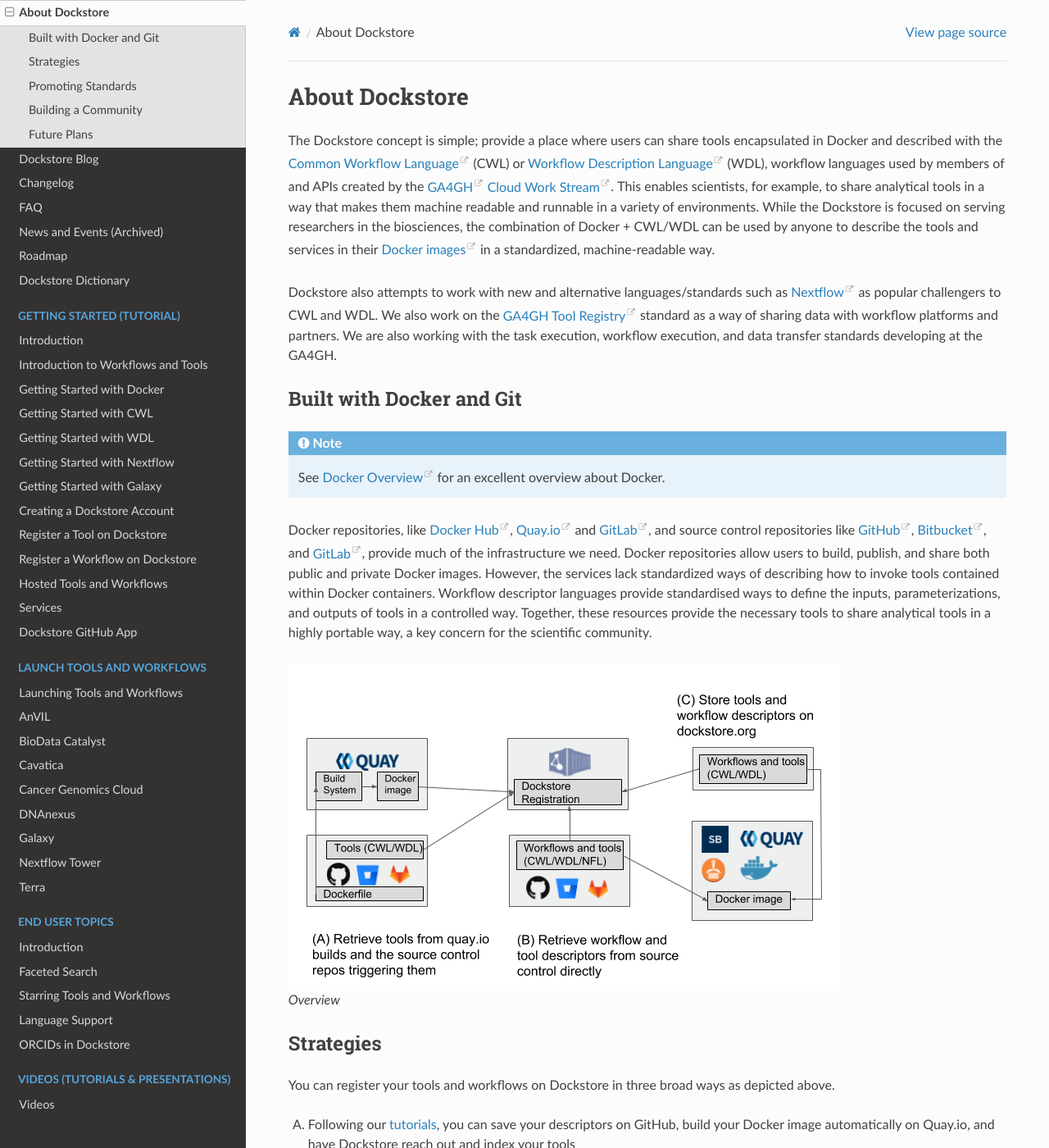
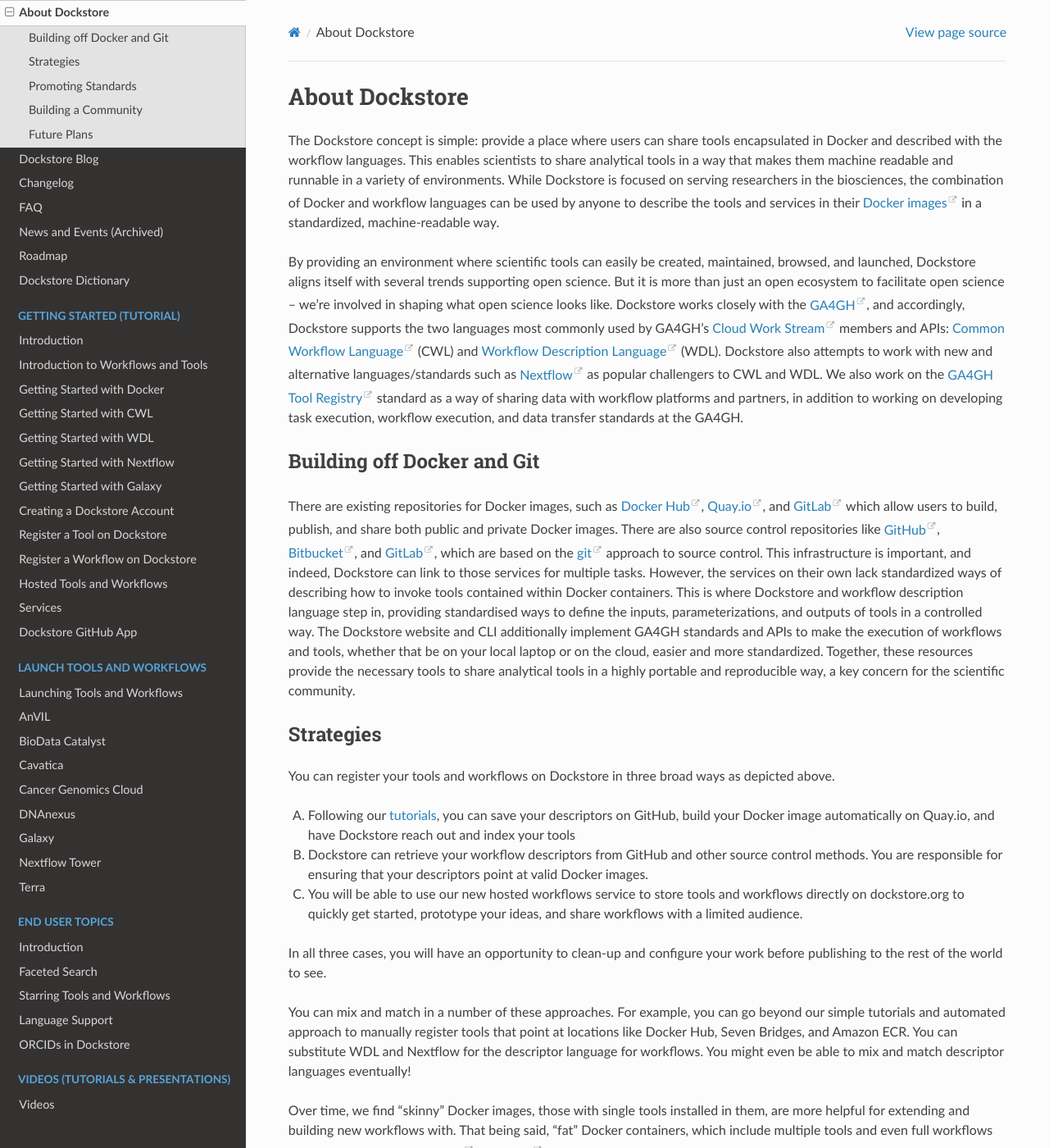
Before and after one commit to dockstore/dockstore-documentation, a Sphinx documentation site: the page built from docs/dockstore-introduction.rst, in a window 1280 px wide and 1400 px high. Shown: the whole window at 82% size. Built offline with Sphinx 7.4.7 and the Read the Docs theme 2.0.0, drawn with Linux system fonts in a browser that asks for light colours.

Commit message:
Revamp first 3 paras of dockstore-introduction.rst

```diff
--- a/docs/dockstore-introduction.rst
+++ b/docs/dockstore-introduction.rst
@@ -1,21 +1,14 @@
 About Dockstore
 ===============
 
-The Dockstore concept is simple; provide a place where users can share tools encapsulated in Docker and described with the `Common Workflow Language <https://www.commonwl.org/>`__ (CWL) or `Workflow Description Language <https://openwdl.org/>`__ (WDL), workflow languages used by members of and APIs created by the `GA4GH <https://www.ga4gh.org>`__ `Cloud Work Stream <http://ga4gh.cloud/>`__. This enables scientists, for example, to share analytical tools in a way that makes them machine readable and runnable in a variety of environments. While the Dockstore is focused on serving researchers in the biosciences, the combination of Docker + CWL/WDL can be used by anyone to describe the tools and services in their `Docker images <https://docs.docker.com/get-started/overview/#docker-objects>`__ in a standardized, machine-readable way.
+The Dockstore concept is simple: provide a place where users can share tools encapsulated in Docker and described with the workflow languages. This enables scientists to share analytical tools in a way that makes them machine readable and runnable in a variety of environments. While Dockstore is focused on serving researchers in the biosciences, the combination of Docker and workflow languages can be used by anyone to describe the tools and services in their `Docker images <https://docs.docker.com/get-started/overview/#docker-objects>`__ in a standardized, machine-readable way.
 
-Dockstore also attempts to work with new and alternative languages/standards such as `Nextflow <https://www.nextflow.io/>`__ as popular challengers to CWL and WDL. We also work on the `GA4GH Tool Registry <https://github.com/ga4gh/tool-registry-service-schemas>`__ standard as a way of sharing data with workflow platforms and partners. We are also working with the task execution, workflow execution, and data transfer standards developing at the GA4GH.
+By providing an environment where scientific tools can easily be created, maintained, browsed, and launched, Dockstore aligns itself with several trends supporting open science. But it is more than just an open ecosystem to facilitate open science -- we're involved in shaping what open science looks like. Dockstore works closely with the `GA4GH <https://www.ga4gh.org>`__, and accordingly, Dockstore supports the two languages most commonly used by GA4GH's `Cloud Work Stream <http://ga4gh.cloud/>`__ members and APIs: `Common Workflow Language <https://www.commonwl.org/>`__ (CWL) and `Workflow Description Language <https://openwdl.org/>`__ (WDL).  Dockstore also attempts to work with new and alternative languages/standards such as `Nextflow <https://www.nextflow.io/>`__ as popular challengers to CWL and WDL. We also work on the `GA4GH Tool Registry <https://github.com/ga4gh/tool-registry-service-schemas>`__ standard as a way of sharing data with workflow platforms and partners, in addition to working on developing task execution, workflow execution, and data transfer standards at the GA4GH.
 
-Built with Docker and Git
--------------------------
+Building off Docker and Git
+---------------------------
 
-.. note:: See `Docker Overview <https://docs.docker.com/get-started/overview/>`__ for an excellent overview about Docker.
-
-Docker repositories, like `Docker Hub <https://hub.docker.com/>`__, `Quay.io <https://quay.io/>`__ and `GitLab <https://about.gitlab.com>`__, and source control repositories like `GitHub <https://github.com>`__, `Bitbucket <https://bitbucket.org/>`__, and `GitLab <https://about.gitlab.com>`__, provide much of the infrastructure we need. Docker repositories allow users to build, publish, and share both public and private Docker images. However, the services lack standardized ways of describing how to invoke tools contained within Docker containers. Workflow descriptor languages provide standardised ways to define the inputs, parameterizations, and outputs of tools in a controlled way. Together, these resources provide the necessary tools to share analytical tools in a highly portable way, a key concern for the scientific community.
-
-.. figure:: /assets/images/docs/Ways_to_get_into_Dockstore.png
-   :alt: Overview
-
-   Overview
+There are existing repositories for Docker images, such as  `Docker Hub <https://hub.docker.com/>`__, `Quay.io <https://quay.io/>`__, and `GitLab <https://about.gitlab.com>`__ which allow users to build, publish, and share both public and private Docker images. There are also source control repositories like `GitHub <https://github.com>`__, `Bitbucket <https://bitbucket.org/>`__, and `GitLab <https://about.gitlab.com>`__, which are based on the `git <https://git-scm.com/>`__ approach to source control. This infrastructure is important, and indeed, Dockstore can link to those services for multiple tasks. However, the services on their own lack standardized ways of describing how to invoke tools contained within Docker containers. This is where Dockstore and workflow description language step in, providing standardised ways to define the inputs, parameterizations, and outputs of tools in a controlled way. The Dockstore website and CLI additionally implement GA4GH standards and APIs to make the execution of workflows and tools, whether that be on your local laptop or on the cloud, easier and more standardized. Together, these resources provide the necessary tools to share analytical tools in a highly portable and reproducible way, a key concern for the scientific community.
 
 Strategies
 ----------
```
